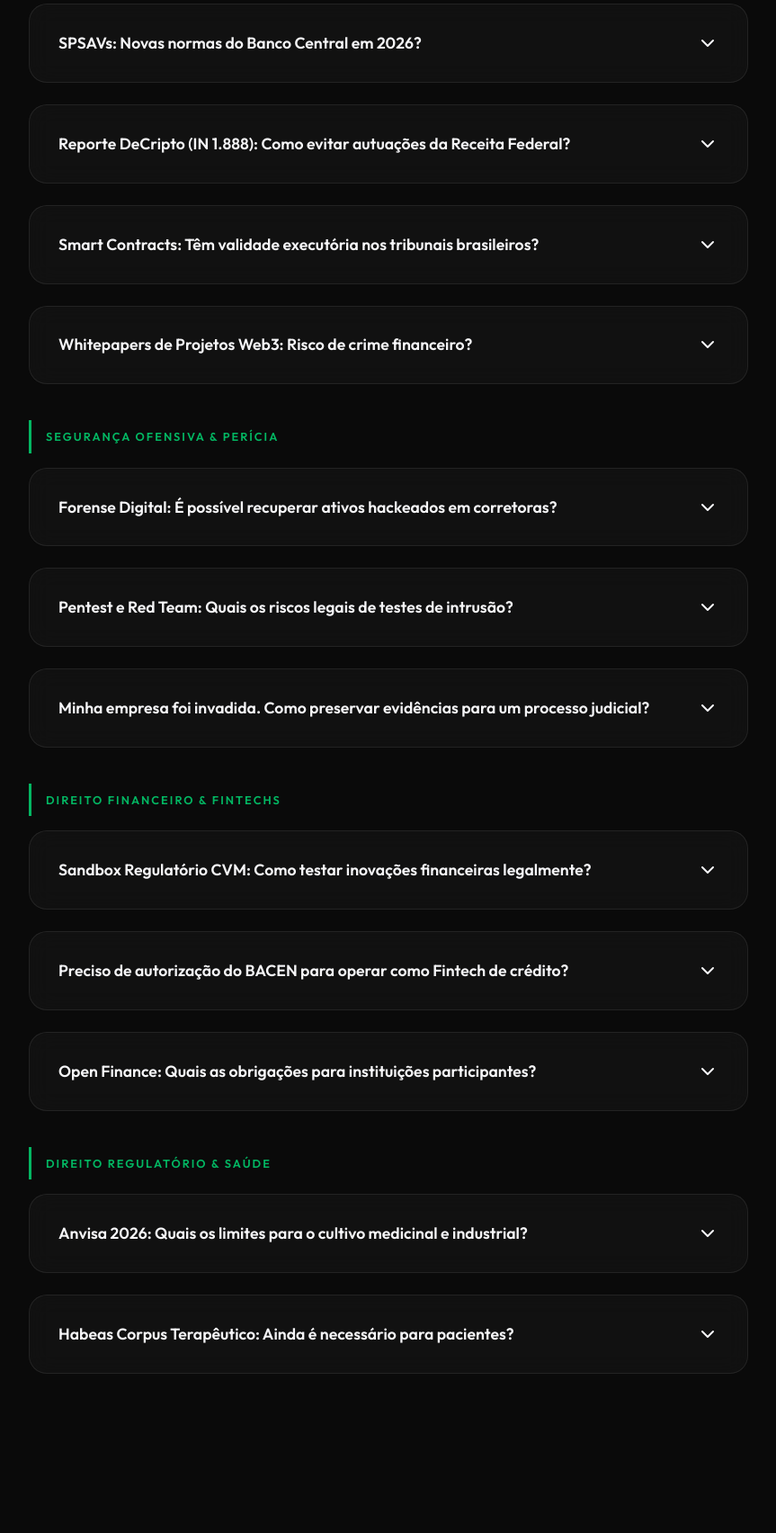
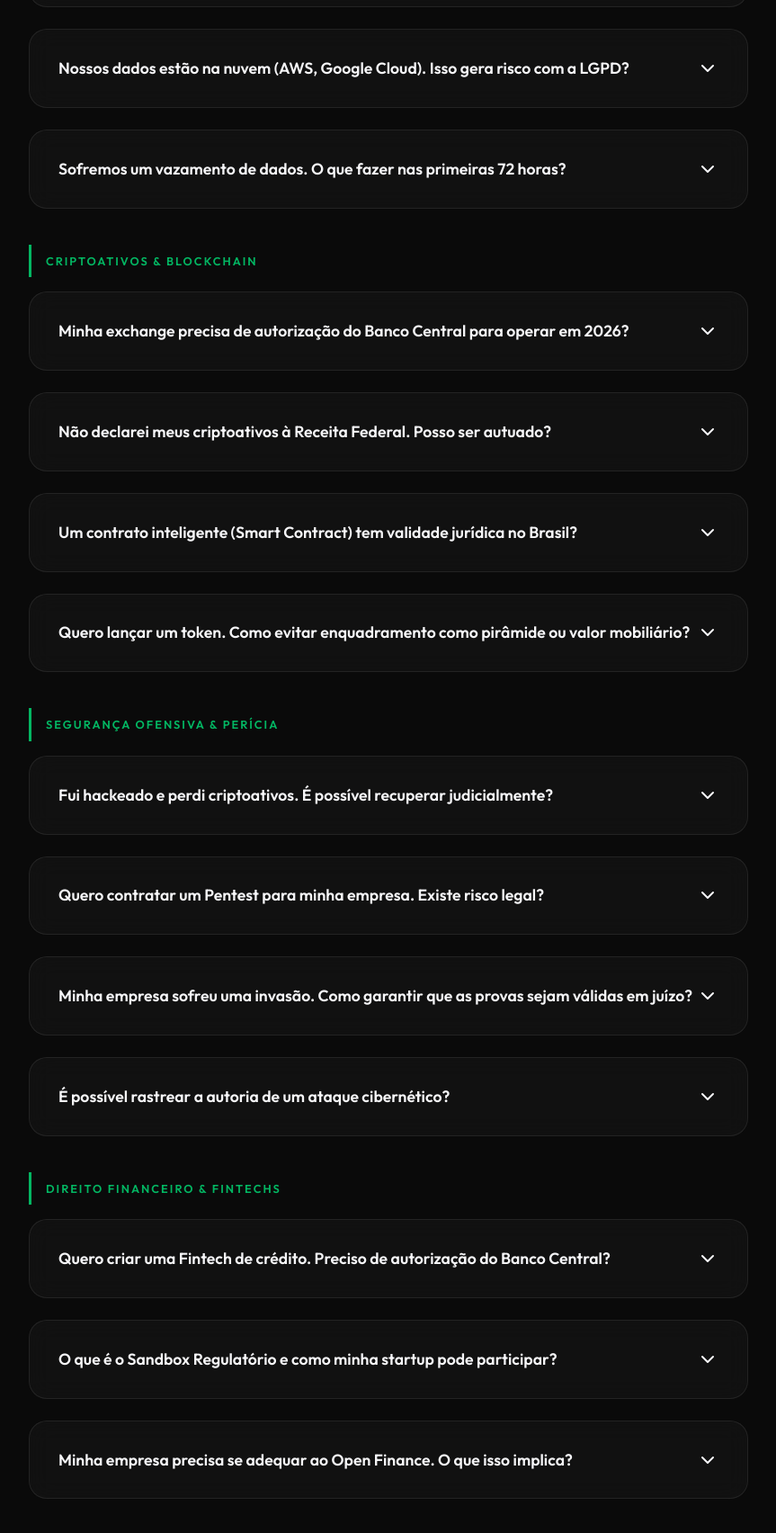
Before and after one commit to diegoartursc/adv, a website built with Vite: page diego-arthur-law/index.html in a window 1280 px wide. Shown: the part 5715-7419 px from the top of the page at 90% size, without its empty margins (208-1071 px from the left). Built offline with nearby package versions, Linux system fonts and the light colour scheme.

Commit message:
FAQ overhaul: client-facing questions, new sections, improved copy

```diff
--- a/diego-arthur-law/index.html
+++ b/diego-arthur-law/index.html
@@ -198,36 +198,59 @@
 
       <div class="faq-container">
 
+        <!-- Section: Sobre o Escritório -->
+        <div class="faq-section-label">Sobre o Escritório</div>
+
+        <div class="faq-item glass" onclick="toggleFaq(this)">
+          <div class="faq-question">
+            <span>Como funciona a primeira consulta?</span>
+            <i data-lucide="chevron-down"></i>
+          </div>
+          <div class="faq-answer">
+            <p>A consulta inicial é uma reunião de diagnóstico, presencial ou remota, em que avaliamos a situação do cliente e identificamos os riscos jurídicos envolvidos. Ao final, apresentamos um parecer preliminar com as opções de atuação e os respectivos custos. Toda comunicação é protegida por sigilo profissional.</p>
+          </div>
+        </div>
+
+        <div class="faq-item glass" onclick="toggleFaq(this)">
+          <div class="faq-question">
+            <span>O escritório atende clientes fora do Brasil?</span>
+            <i data-lucide="chevron-down"></i>
+          </div>
+          <div class="faq-answer">
+            <p>Sim. Atendemos empresas e indivíduos no exterior que possuem operações, ativos ou obrigações regulatórias no Brasil — como exchanges internacionais que atendem clientes brasileiros, fintechs em processo de expansão para a América Latina e pacientes que necessitam de importação de insumos regulados pela Anvisa.</p>
+          </div>
+        </div>
+
         <!-- Section: Proteção de Dados & IA -->
         <div class="faq-section-label">Proteção de Dados & IA</div>
 
         <div class="faq-item glass" onclick="toggleFaq(this)">
           <div class="faq-question">
-            <span>DPIA e Inteligência Artificial: Qual o impacto da nova Lei de IA?</span>
+            <span>Minha empresa usa IA generativa. Preciso me adequar à nova Lei de Inteligência Artificial?</span>
             <i data-lucide="chevron-down"></i>
           </div>
           <div class="faq-answer">
-            <p>A Lei de IA categoriza algoritmos preditivos e LLMs como sistemas de alto risco. Para lançar essas ferramentas, é obrigatória a elaboração de um Relatório de Avaliação de Impacto (DPIA). Realizamos auditorias jurídicas nos modelos para mitigar riscos de viés algorítmico, prevenindo multas milionárias e a suspensão das atividades pela ANPD.</p>
+            <p>Sim. A Lei de IA classifica modelos generativos e algoritmos preditivos como sistemas de alto risco. Antes de operar comercialmente, é obrigatória a elaboração de um Relatório de Avaliação de Impacto Algorítmico (DPIA). Realizamos a auditoria jurídica completa do modelo, mitigando riscos de viés discriminatório e prevenindo sanções pela ANPD.</p>
           </div>
         </div>
 
         <div class="faq-item glass" onclick="toggleFaq(this)">
           <div class="faq-question">
-            <span>LGPD 2.0: Como fica a transferência internacional de dados em nuvem?</span>
+            <span>Nossos dados estão na nuvem (AWS, Google Cloud). Isso gera risco com a LGPD?</span>
             <i data-lucide="chevron-down"></i>
           </div>
           <div class="faq-answer">
-            <p>Com o endurecimento das normas pela ANPD, empresas que armazenam dados de brasileiros em servidores no exterior (AWS, Google Cloud) precisam adotar Cláusulas-Padrão Contratuais específicas. Conduzimos a readequação de todos os contratos com fornecedores de tecnologia para garantir conformidade técnica e jurídica.</p>
+            <p>Gera, e crescente. A ANPD endureceu as regras para transferência internacional de dados. Empresas que armazenam dados de brasileiros em servidores no exterior precisam adotar Cláusulas-Padrão Contratuais aprovadas pela autoridade. Conduzimos a readequação dos contratos com provedores de tecnologia para garantir conformidade sem interromper suas operações.</p>
           </div>
         </div>
 
         <div class="faq-item glass" onclick="toggleFaq(this)">
           <div class="faq-question">
-            <span>Minha empresa sofreu um vazamento de dados. Qual o prazo para notificar a ANPD?</span>
+            <span>Sofremos um vazamento de dados. O que fazer nas primeiras 72 horas?</span>
             <i data-lucide="chevron-down"></i>
           </div>
           <div class="faq-answer">
-            <p>A ANPD exige comunicação em até 72 horas após a identificação do incidente de segurança, quando houver risco relevante aos titulares. O descumprimento pode resultar em multa de até 2% do faturamento. Atuamos na contenção imediata: preservação de evidências, comunicação regulatória e defesa administrativa perante a Autoridade Nacional.</p>
+            <p>A ANPD exige comunicação formal em até 72 horas quando houver risco relevante aos titulares. O descumprimento pode resultar em multa de até 2% do faturamento. Atuamos na contenção imediata: isolamento técnico, preservação forense de evidências, notificação regulatória e defesa administrativa perante a Autoridade Nacional.</p>
           </div>
         </div>
 
@@ -236,74 +259,84 @@
 
         <div class="faq-item glass" onclick="toggleFaq(this)">
           <div class="faq-question">
-            <span>SPSAVs: Novas normas do Banco Central em 2026?</span>
+            <span>Minha exchange precisa de autorização do Banco Central para operar em 2026?</span>
             <i data-lucide="chevron-down"></i>
           </div>
           <div class="faq-answer">
-            <p>A partir de 2026, empresas que intermediam ou custodiam ativos virtuais devem obter autorização prévia do Banco Central como Prestadoras de Serviços de Ativos Virtuais (SPSAVs). O foco regulatório exige segregação patrimonial clara (separar os ativos dos clientes do patrimônio da empresa) e governança de dados auditável. Atuamos na estruturação jurídica para garantir o deferimento dessa licença.</p>
+            <p>Sim. Empresas que intermediam ou custodiam criptoativos devem obter autorização prévia como Prestadoras de Serviços de Ativos Virtuais (SPSAVs). A regulamentação exige segregação patrimonial, governança auditável e compliance com normas de prevenção à lavagem de dinheiro. Estruturamos o processo completo de licenciamento.</p>
           </div>
         </div>
 
         <div class="faq-item glass" onclick="toggleFaq(this)">
           <div class="faq-question">
-            <span>Reporte DeCripto (IN 1.888): Como evitar autuações da Receita Federal?</span>
+            <span>Não declarei meus criptoativos à Receita Federal. Posso ser autuado?</span>
             <i data-lucide="chevron-down"></i>
           </div>
           <div class="faq-answer">
-            <p>A fiscalização sobre criptoativos tornou-se automatizada. Qualquer divergência no reporte mensal de saldos e transações pode gerar malha fina corporativa. Desenvolvemos estratégias de compliance fiscal específicas para corretoras e investidores de alto volume, evitando multas e o bloqueio cautelar de contas bancárias.</p>
+            <p>Sim, e a fiscalização é automatizada. A IN 1.888 (DeCripto) exige reporte mensal de todas as transações com criptoativos. Divergências geram malha fina corporativa, multas e até bloqueio cautelar de contas bancárias. Desenvolvemos estratégias de regularização fiscal para corretoras e investidores de alto volume.</p>
           </div>
         </div>
 
         <div class="faq-item glass" onclick="toggleFaq(this)">
           <div class="faq-question">
-            <span>Smart Contracts: Têm validade executória nos tribunais brasileiros?</span>
+            <span>Um contrato inteligente (Smart Contract) tem validade jurídica no Brasil?</span>
             <i data-lucide="chevron-down"></i>
           </div>
           <div class="faq-answer">
-            <p>Sim, desde que estruturados corretamente. O código executa a transação, mas não interpreta nuances legais. Por isso, desenvolvemos os chamados "Ricardian Contracts", que vinculam a lógica matemática da blockchain a um contrato jurídico tradicional, tornando-os plenamente executáveis em processos judiciais ou arbitrais.</p>
+            <p>Tem, desde que estruturado corretamente. O código executa a transação, mas não interpreta cláusulas contratuais. Por isso, desenvolvemos "Ricardian Contracts" — documentos que vinculam a lógica do blockchain a um contrato jurídico tradicional, tornando-os executáveis em processos judiciais e câmaras arbitrais.</p>
           </div>
         </div>
 
         <div class="faq-item glass" onclick="toggleFaq(this)">
           <div class="faq-question">
-            <span>Whitepapers de Projetos Web3: Risco de crime financeiro?</span>
+            <span>Quero lançar um token. Como evitar enquadramento como pirâmide ou valor mobiliário?</span>
             <i data-lucide="chevron-down"></i>
           </div>
           <div class="faq-answer">
-            <p>Emitir tokens com promessas de rendimento futuro pode configurar oferta irregular de valores mobiliários pela CVM (Comissão de Valores Mobiliários). Analisamos tecnicamente o tokenomics e a redação do seu Whitepaper para assegurar o enquadramento seguro como "Utility Token", evitando acusações de pirâmide ou crime financeiro.</p>
+            <p>Tokens com promessas de rendimento futuro podem configurar oferta irregular de valores mobiliários perante a CVM. Analisamos o tokenomics e a redação do Whitepaper para assegurar enquadramento seguro como Utility Token, afastando riscos de acusação de pirâmide financeira ou crime contra o sistema financeiro.</p>
           </div>
         </div>
 
-        <!-- Section: Hacker Investigativo & Pentest -->
+        <!-- Section: Segurança Ofensiva & Perícia -->
         <div class="faq-section-label">Segurança Ofensiva & Perícia</div>
 
         <div class="faq-item glass" onclick="toggleFaq(this)">
           <div class="faq-question">
-            <span>Forense Digital: É possível recuperar ativos hackeados em corretoras?</span>
+            <span>Fui hackeado e perdi criptoativos. É possível recuperar judicialmente?</span>
             <i data-lucide="chevron-down"></i>
           </div>
           <div class="faq-answer">
-            <p>Sim. Quando os fundos subtraídos (hacks ou scams) são movimentados para exchanges centralizadas, utilizamos relatórios de rastreamento on-chain (ex: Chainalysis) para fundamentar medidas liminares de urgência. O objetivo é bloquear judicialmente os fundos antes que sejam convertidos em moeda fiduciária.</p>
+            <p>Sim. Quando fundos subtraídos são movimentados para exchanges centralizadas, utilizamos rastreamento on-chain (Chainalysis) para fundamentar liminares de urgência. O objetivo é bloquear judicialmente os ativos antes que sejam convertidos em moeda fiduciária ou sacados pelo atacante.</p>
           </div>
         </div>
 
         <div class="faq-item glass" onclick="toggleFaq(this)">
           <div class="faq-question">
-            <span>Pentest e Red Team: Quais os riscos legais de testes de intrusão?</span>
+            <span>Quero contratar um Pentest para minha empresa. Existe risco legal?</span>
             <i data-lucide="chevron-down"></i>
           </div>
           <div class="faq-answer">
-            <p>Testes de intrusão sem escopo contratual claro podem configurar crime de invasão de dispositivo informático (Art. 154-A do Código Penal). Elaboramos contratos de Pentest com cláusulas de limitação de responsabilidade, escopo técnico detalhado e autorização expressa, blindando tanto o contratante quanto o profissional de segurança ofensiva.</p>
+            <p>Sem contrato adequado, sim. Testes de intrusão sem escopo definido podem configurar crime de invasão de dispositivo informático (Art. 154-A, CP). Elaboramos contratos com cláusulas de limitação de responsabilidade, escopo técnico detalhado e autorização expressa, protegendo tanto a empresa contratante quanto o profissional de segurança.</p>
           </div>
         </div>
 
         <div class="faq-item glass" onclick="toggleFaq(this)">
           <div class="faq-question">
-            <span>Minha empresa foi invadida. Como preservar evidências para um processo judicial?</span>
+            <span>Minha empresa sofreu uma invasão. Como garantir que as provas sejam válidas em juízo?</span>
             <i data-lucide="chevron-down"></i>
           </div>
           <div class="faq-answer">
-            <p>A cadeia de custódia é decisiva. Evidências digitais coletadas sem metodologia forense (hashes, logs com timestamp, imagens bit-a-bit) podem ser impugnadas em juízo. Coordenamos a resposta ao incidente (DFIR) com preservação técnica admissível, laudo pericial e representação criminal ou cível contra os responsáveis.</p>
+            <p>A cadeia de custódia é determinante. Evidências digitais coletadas sem metodologia forense — hashes, logs com timestamp, imagens bit-a-bit — podem ser impugnadas. Coordenamos a resposta ao incidente (DFIR) com preservação técnica admissível, laudo pericial e representação criminal contra os responsáveis.</p>
+          </div>
+        </div>
+
+        <div class="faq-item glass" onclick="toggleFaq(this)">
+          <div class="faq-question">
+            <span>É possível rastrear a autoria de um ataque cibernético?</span>
+            <i data-lucide="chevron-down"></i>
+          </div>
+          <div class="faq-answer">
+            <p>Na maioria dos casos, sim. Combinamos análise forense de rede, correlação de logs de acesso e cooperação com provedores de infraestrutura para identificar threat actors. Quando o atacante utiliza criptomoedas, empregamos ferramentas de análise on-chain para rastrear o fluxo de fundos até pontos de conversão identificáveis.</p>
           </div>
         </div>
 
@@ -312,31 +345,31 @@
 
         <div class="faq-item glass" onclick="toggleFaq(this)">
           <div class="faq-question">
-            <span>Sandbox Regulatório CVM: Como testar inovações financeiras legalmente?</span>
+            <span>Quero criar uma Fintech de crédito. Preciso de autorização do Banco Central?</span>
             <i data-lucide="chevron-down"></i>
           </div>
           <div class="faq-answer">
-            <p>O Sandbox permite que startups testem produtos financeiros disruptivos (como tokenização de recebíveis) no mercado real, com supervisão da CVM, mas sem precisar cumprir inicialmente todos os rigorosos requisitos de uma instituição financeira tradicional. Nossa atuação foca na elaboração do projeto de admissão e no acompanhamento estratégico junto ao órgão.</p>
+            <p>Sim. Fintechs que concedem crédito diretamente devem se constituir como Sociedade de Crédito Direto (SCD) ou Sociedade de Empréstimo entre Pessoas (SEP), ambas reguladas pelo BACEN. Estruturamos o processo completo — do plano de negócios ao enquadramento regulatório — garantindo aprovação dentro dos prazos normativos.</p>
           </div>
         </div>
 
         <div class="faq-item glass" onclick="toggleFaq(this)">
           <div class="faq-question">
-            <span>Preciso de autorização do BACEN para operar como Fintech de crédito?</span>
+            <span>O que é o Sandbox Regulatório e como minha startup pode participar?</span>
             <i data-lucide="chevron-down"></i>
           </div>
           <div class="faq-answer">
-            <p>Sim. Fintechs que concedem crédito diretamente devem se constituir como Sociedade de Crédito Direto (SCD) ou Sociedade de Empréstimo entre Pessoas (SEP), ambas reguladas pelo BACEN. Estruturamos o processo de autorização completo — do plano de negócios ao enquadramento regulatório — garantindo aprovação dentro dos prazos normativos.</p>
+            <p>O Sandbox permite que startups testem produtos financeiros inovadores (como tokenização de recebíveis) no mercado real, sob supervisão da CVM ou BACEN, sem cumprir de imediato todos os requisitos de uma instituição tradicional. Atuamos na elaboração do projeto de admissão e no acompanhamento estratégico junto ao regulador.</p>
           </div>
         </div>
 
         <div class="faq-item glass" onclick="toggleFaq(this)">
           <div class="faq-question">
-            <span>Open Finance: Quais as obrigações para instituições participantes?</span>
+            <span>Minha empresa precisa se adequar ao Open Finance. O que isso implica?</span>
             <i data-lucide="chevron-down"></i>
           </div>
           <div class="faq-answer">
-            <p>O Open Finance impõe compartilhamento padronizado de dados e serviços via APIs reguladas pelo BACEN. As instituições participantes devem garantir consentimento granular dos clientes, segurança cibernética certificada e interoperabilidade técnica. Atuamos na adequação contratual e operacional para garantir conformidade sem expor a instituição a sanções.</p>
+            <p>O Open Finance exige compartilhamento padronizado de dados financeiros via APIs reguladas pelo BACEN. Sua instituição deve garantir consentimento granular dos clientes, segurança cibernética certificada e interoperabilidade técnica. Atuamos na adequação contratual e operacional para evitar sanções sem comprometer a experiência do cliente.</p>
           </div>
         </div>
 
@@ -345,21 +378,31 @@
 
         <div class="faq-item glass" onclick="toggleFaq(this)">
           <div class="faq-question">
-            <span>Anvisa 2026: Quais os limites para o cultivo medicinal e industrial?</span>
+            <span>Quais são os limites legais para o cultivo de Cannabis medicinal e industrial em 2026?</span>
             <i data-lucide="chevron-down"></i>
           </div>
           <div class="faq-answer">
-            <p>O novo marco regulatório autoriza o cultivo industrial de Cannabis com baixos teores de THC, exigindo licenciamento prévio e monitoramento georreferenciado. Assessoramos indústrias e pesquisadores desde a elaboração do projeto técnico até a obtenção das Autorizações Especiais de Funcionamento (AEF) junto à Anvisa e ao Ministério da Agricultura.</p>
+            <p>O marco regulatório vigente autoriza o cultivo industrial de Cannabis com baixos teores de THC, mediante licenciamento prévio e monitoramento georreferenciado. Assessoramos desde a elaboração do projeto técnico até a obtenção das Autorizações Especiais de Funcionamento (AEF) junto à Anvisa e ao Ministério da Agricultura.</p>
           </div>
         </div>
 
         <div class="faq-item glass" onclick="toggleFaq(this)">
           <div class="faq-question">
-            <span>Habeas Corpus Terapêutico: Ainda é necessário para pacientes?</span>
+            <span>Sou paciente e preciso cultivar Cannabis. Como obter um Salvo-Conduto judicial?</span>
             <i data-lucide="chevron-down"></i>
           </div>
           <div class="faq-answer">
-            <p>Absolutamente. Enquanto a legislação não descriminaliza totalmente a conduta, o Habeas Corpus Preventivo é o único instrumento jurídico capaz de conceder um Salvo-Conduto. Ele blinda o paciente ou associação contra investigações policiais, garantindo a continuidade do tratamento médico sem o risco de confisco das plantas.</p>
+            <p>Enquanto a legislação não descriminaliza totalmente o cultivo para fins medicinais, o Habeas Corpus Preventivo é o instrumento jurídico que concede o Salvo-Conduto. Ele protege o paciente contra investigações policiais e confisco, garantindo a continuidade do tratamento prescrito por médico. Conduzimos o processo do laudo médico à decisão judicial.</p>
+          </div>
+        </div>
+
+        <div class="faq-item glass" onclick="toggleFaq(this)">
+          <div class="faq-question">
+            <span>Quero montar uma associação de pacientes. Qual a estrutura jurídica necessária?</span>
+            <i data-lucide="chevron-down"></i>
+          </div>
+          <div class="faq-answer">
+            <p>Associações de pacientes exigem estruturação societária, tributária e sanitária específica. É necessário estatuto social adequado, registro junto à Anvisa, protocolos de boas práticas de fabricação (BPF) e controle de distribuição. Construímos toda a arquitetura jurídica — da constituição à operação — garantindo segurança para os associados e seus dirigentes.</p>
           </div>
         </div>
 
```
